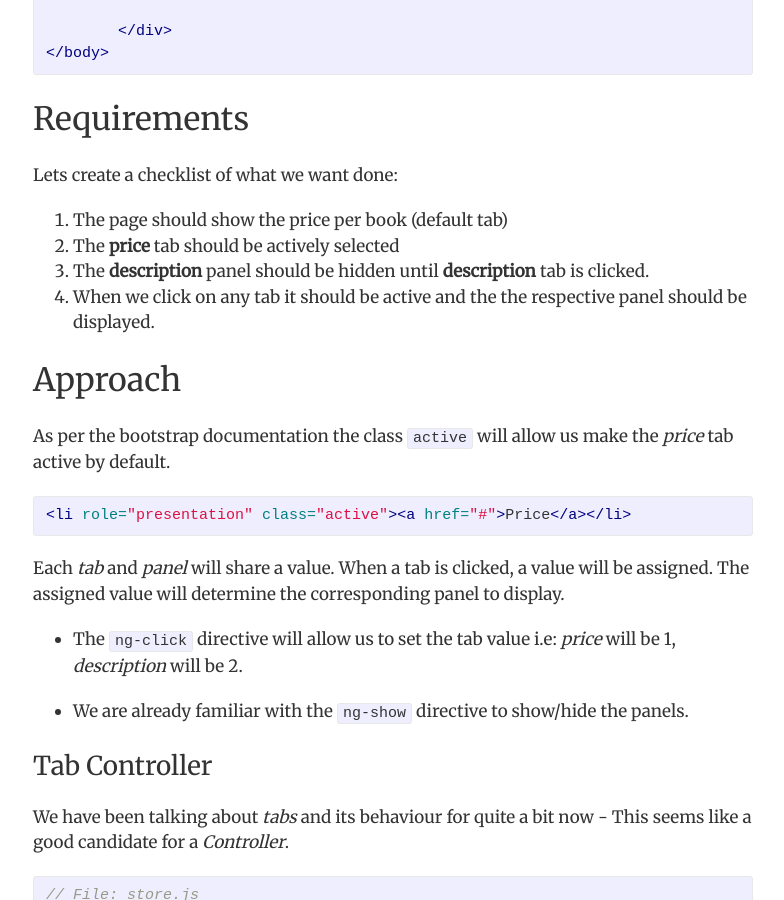
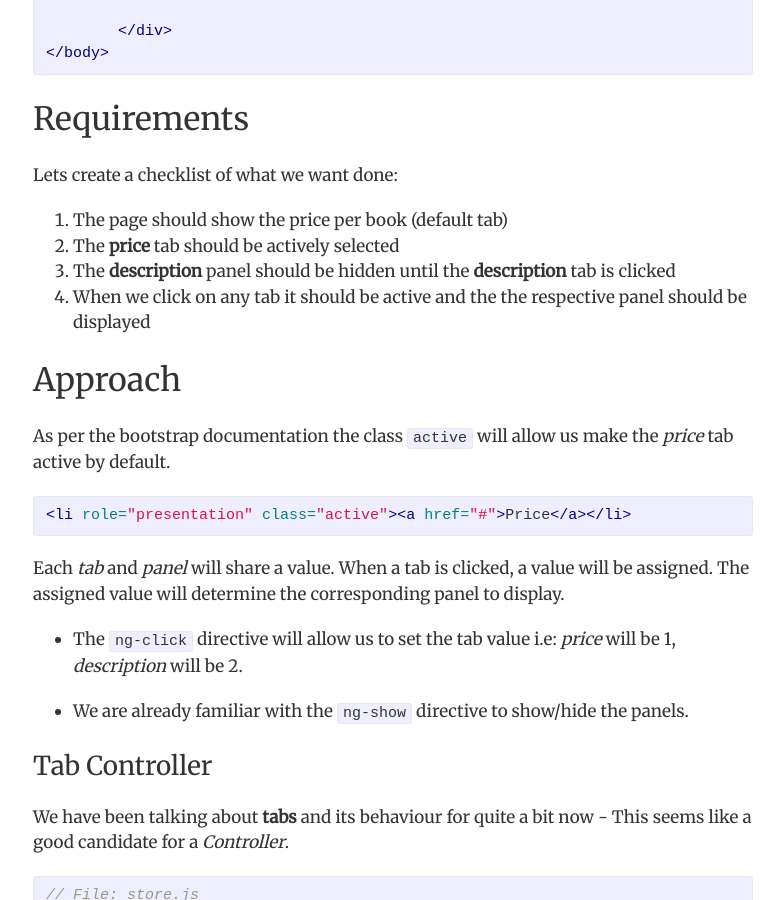
Before and after one commit to haani-niyaz/devops-journal, a Jekyll site: the page built from _posts/2016-07-07-learning-angularjs-part-2.markdown, in a window 1280 px wide and 900 px high, scrolled down 1516 px. Shown: the whole window, without its empty margins (247-1031 px from the left). Built offline with Jekyll 4.4.1, drawn with Linux system fonts in a browser that asks for light colours.

Commit message:
Making formatting changes

```diff
--- a/_posts/2016-07-07-learning-angularjs-part-2.markdown
+++ b/_posts/2016-07-07-learning-angularjs-part-2.markdown
@@ -78,8 +78,8 @@ Lets create a checklist of what we want done:
 
 1. The page should show the price per book (default tab)
 2. The **price** tab should be actively selected
-3. The **description** panel should be hidden until **description** tab is clicked.
-4. When we click on any tab it should be active and the the respective panel should be displayed.
+3. The **description** panel should be hidden until the **description** tab is clicked
+4. When we click on any tab it should be active and the the respective panel should be displayed
 
 
 
@@ -101,7 +101,7 @@ Each *tab* and *panel* will share a value. When a tab is clicked, a value will b
 
 ### Tab Controller
 
-We have been talking about *tabs* and its behaviour for quite a bit now - This seems like a good candidate for a *Controller*.
+We have been talking about **tabs** and its behaviour for quite a bit now - This seems like a good candidate for a *Controller*.
 
 
 {% highlight javascript %}
```
